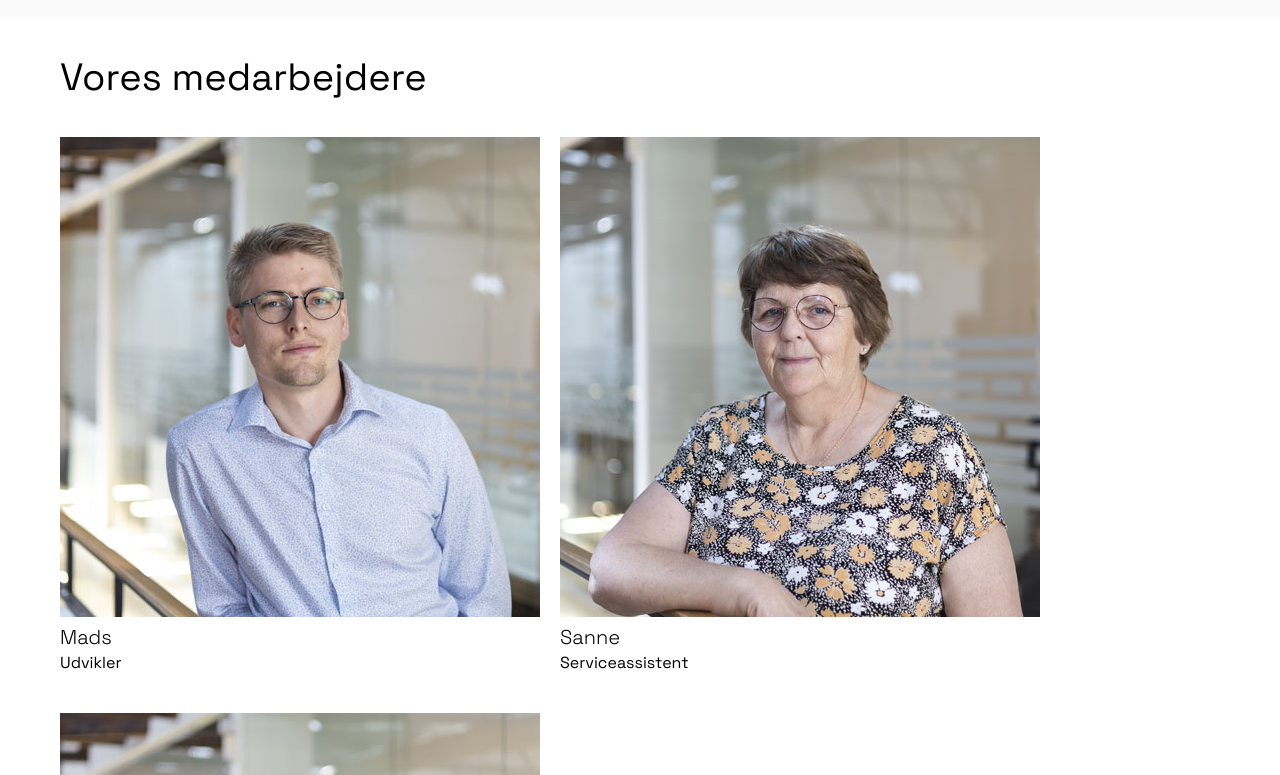
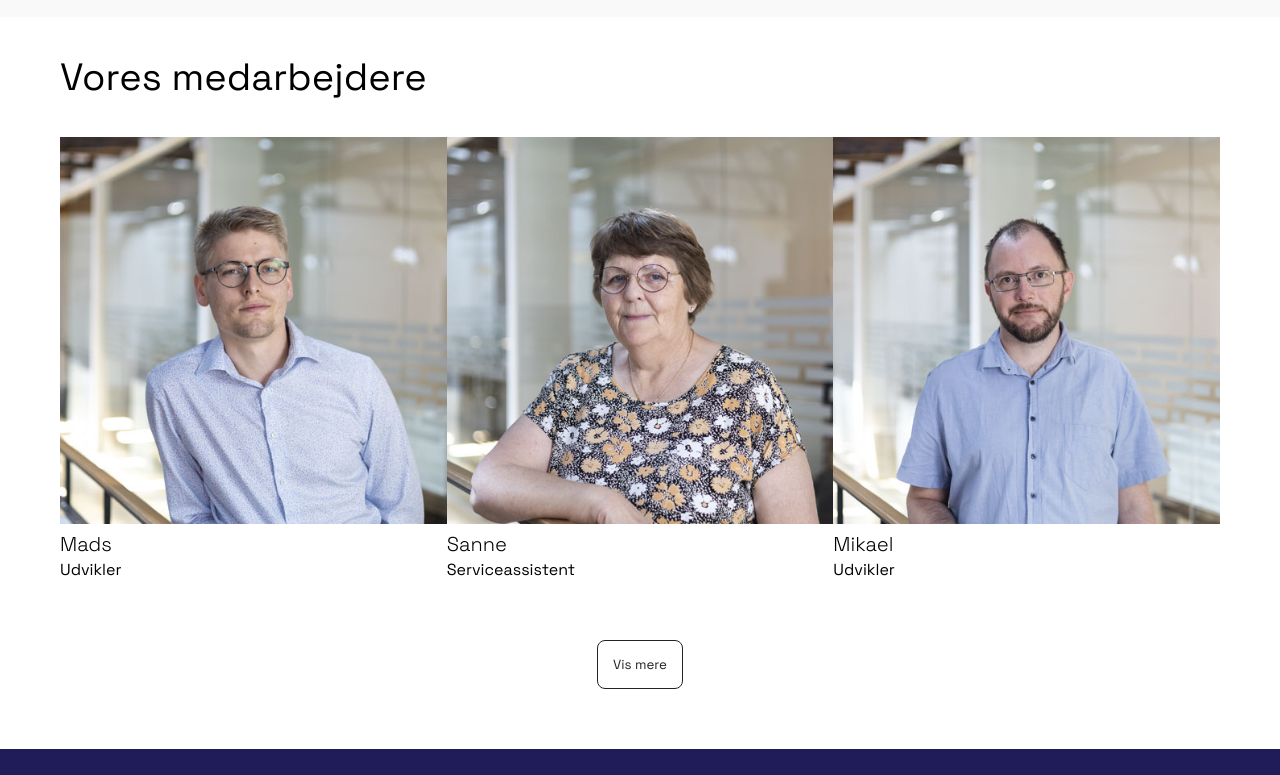
Before and after one commit to freyajoy/PentiaMobileEksamen, a plain HTML site: page index.html in a window 1280 px wide. Shown: the part 4060-4835 px from the top of the page. Drawn offline with Linux system fonts and the light colour scheme.

Commit message:
rettelser

```diff
--- a/css/medarbejder.css
+++ b/css/medarbejder.css
@@ -14,7 +14,7 @@
 }
 
 .medarbejder {
-    margin-bottom: 20px;
+    margin-bottom: 40px;
 }
 
 .medarbejder-container h1 {
@@ -29,8 +29,10 @@
 @media only screen and (min-width: 750px) {
     .wrap-container {
         display: flex;
-        flex-wrap: wrap;
-        gap: 20px;
+        justify-content: space-around;
+    }
+    .medarbejder img {
+        max-width: 440px;
     }
 
     .medarbejder-container {
```
